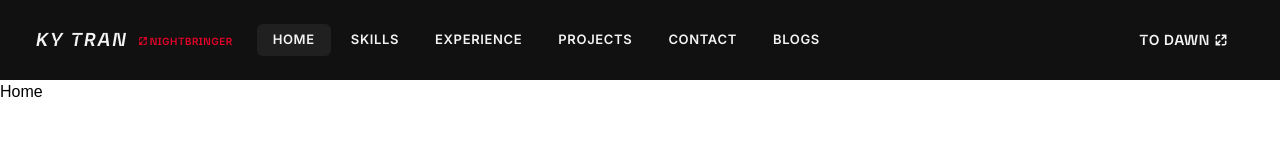
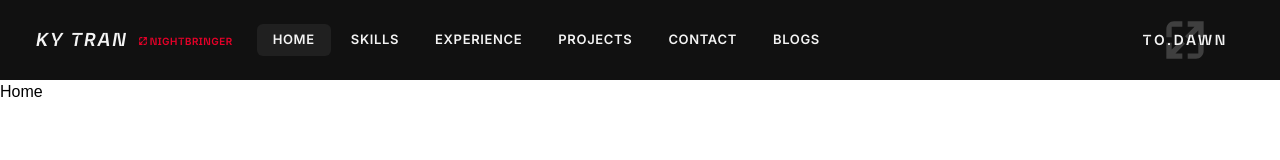
Before and after one commit to nhatkytran/Portfolio, a Next.js app: page / in a window 1280 px wide. Shown: the top 160 px of the page. Built offline with nearby package versions, Linux system fonts and the light colour scheme; a web font is replaced by a local one.

Commit message:
Implement more stylish bringer ui

```diff
--- a/src/features/layout/components/Header/components/Bringer/Bringer.tsx
+++ b/src/features/layout/components/Header/components/Bringer/Bringer.tsx
@@ -1,11 +1,17 @@
 import { BringerIcon } from '@/shared/icons';
+import { cn } from '@/shared/utils/helpers';
 
 /** Bringer - Night / Dawn. */
 export default function Bringer() {
   return (
-    <div className="group flex cursor-pointer items-center gap-1 px-4 py-1.5">
-      <span className="font-riot-bold text-sm tracking-wider uppercase group-hover:text-sky-400">To Dawn</span>
-      <BringerIcon className="size-3.5 group-hover:fill-sky-400" />
+    <div className="group relative flex cursor-pointer items-center gap-1 px-4 py-1.5">
+      <span className="font-riot-bold text-sm tracking-[0.2em] uppercase group-hover:text-sky-400">To.Dawn</span>
+      <BringerIcon
+        className={cn(
+          'absolute top-1/2 left-1/2 -translate-x-1/2 -translate-y-1/2',
+          'size-12 opacity-20 group-hover:fill-sky-400',
+        )}
+      />
     </div>
   );
 }
```
